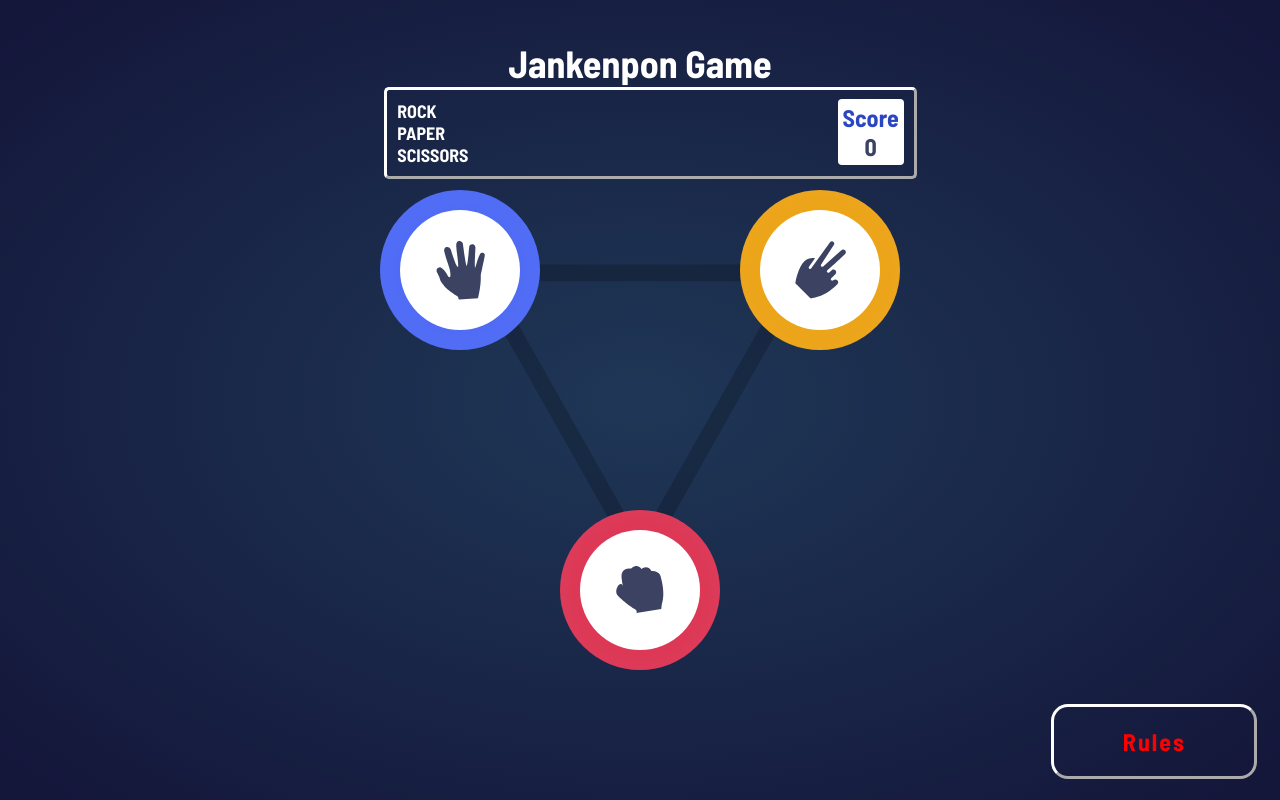
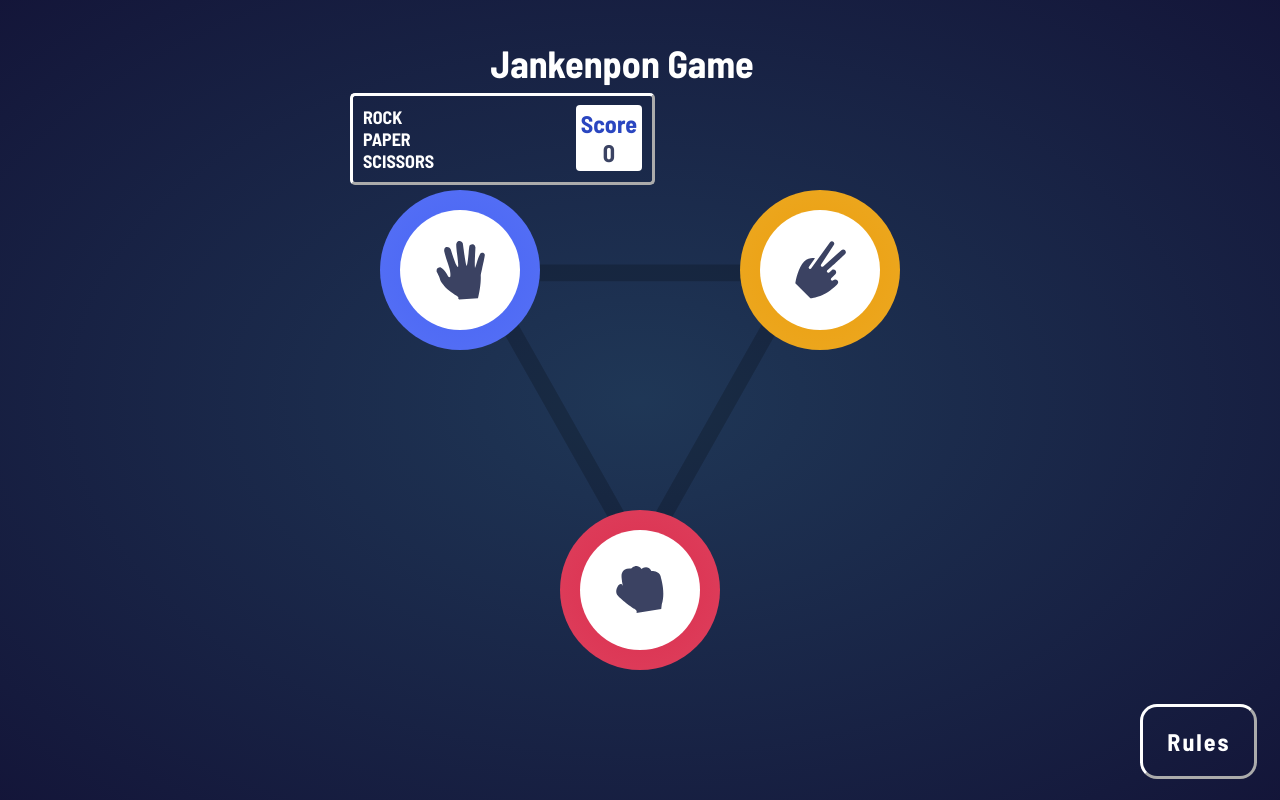
Before and after one commit to OscarUcet/Jankenpon-Game, a plain HTML site: page index.html in a window 1280 px wide. Drawn offline with Linux system fonts and the light colour scheme.

Commit message:
modifi margin and pading

```diff
--- a/Css/Style.css
+++ b/Css/Style.css
@@ -23,9 +23,6 @@ header {
     width: 100%;
     padding: 40px 100px;
 }
-.title {
-    position: relative;
-}
 header .logo {
     position: relative;
     text-decoration: none;
@@ -34,7 +31,7 @@ header .logo {
     font-weight: 700;
 }
 header ul {
-    position: absolute;
+    position: relative;
     padding: 10px;
     top: 50px;
     left: -46%;
@@ -204,10 +201,15 @@ section .rules:hover {
     letter-spacing: 4px;
 }
 @media (max-width: 1366px) and (min-width: 375px) {
+    header ul {
+        top: 10px;
+        width: 299px;
+    }
     section .container-bg .triangle {
         width: 350px;
     }
     section .rules {
-        color: #f00;
+        width: 111px;
+
     }
 }
--- a/index.html
+++ b/index.html
@@ -11,9 +11,9 @@
     </head>
     <body>
         <header>
-            <div class="title">
+            <div class="container-logo">
                 <a href="#" class="logo">Jankenpon Game</a>
-                <ul>
+                <ul class="subtitle">
                     <li>ROCK</li>
                     <li>PAPER</li>
                     <li>SCISSORS</li>
```
